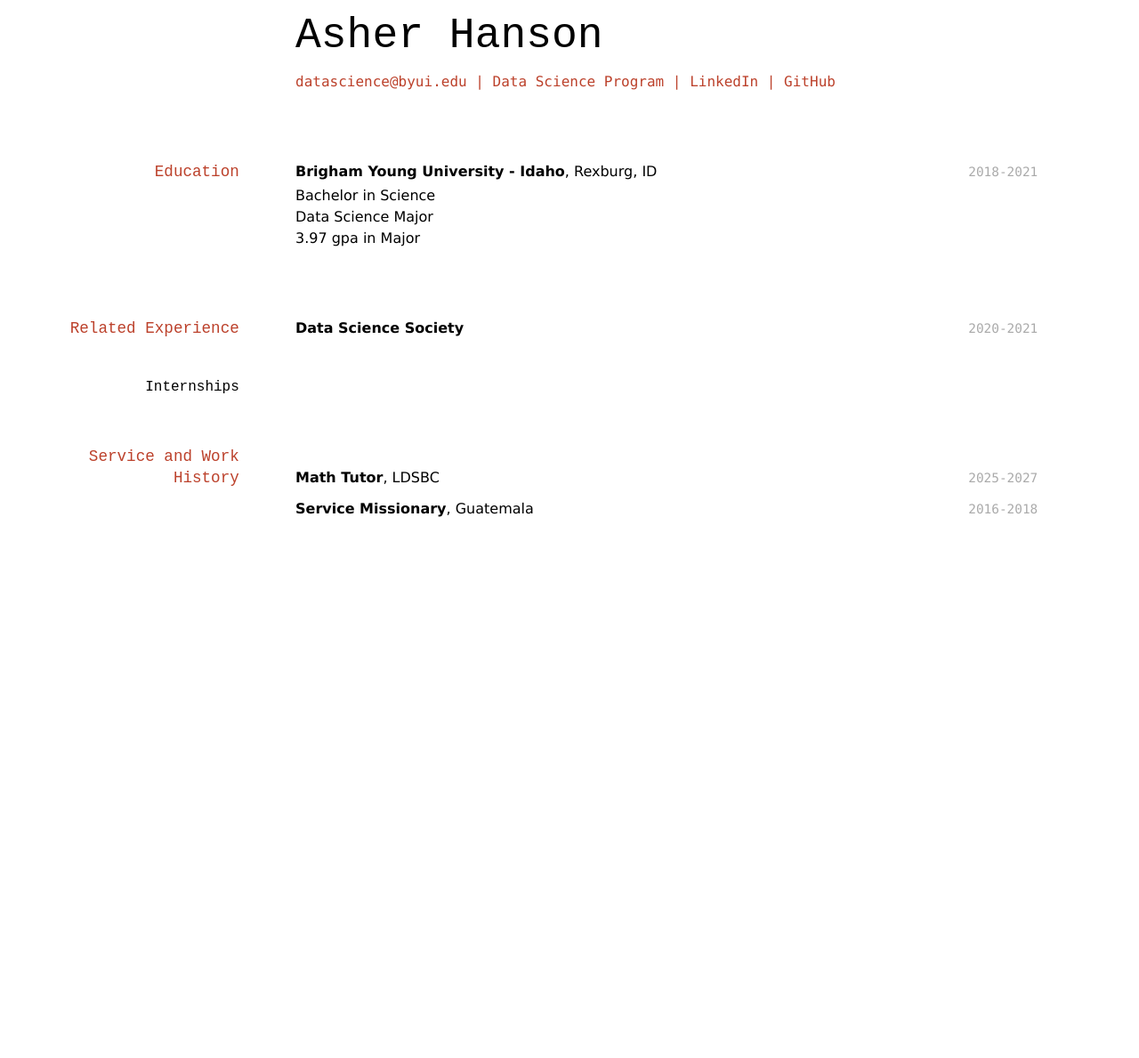
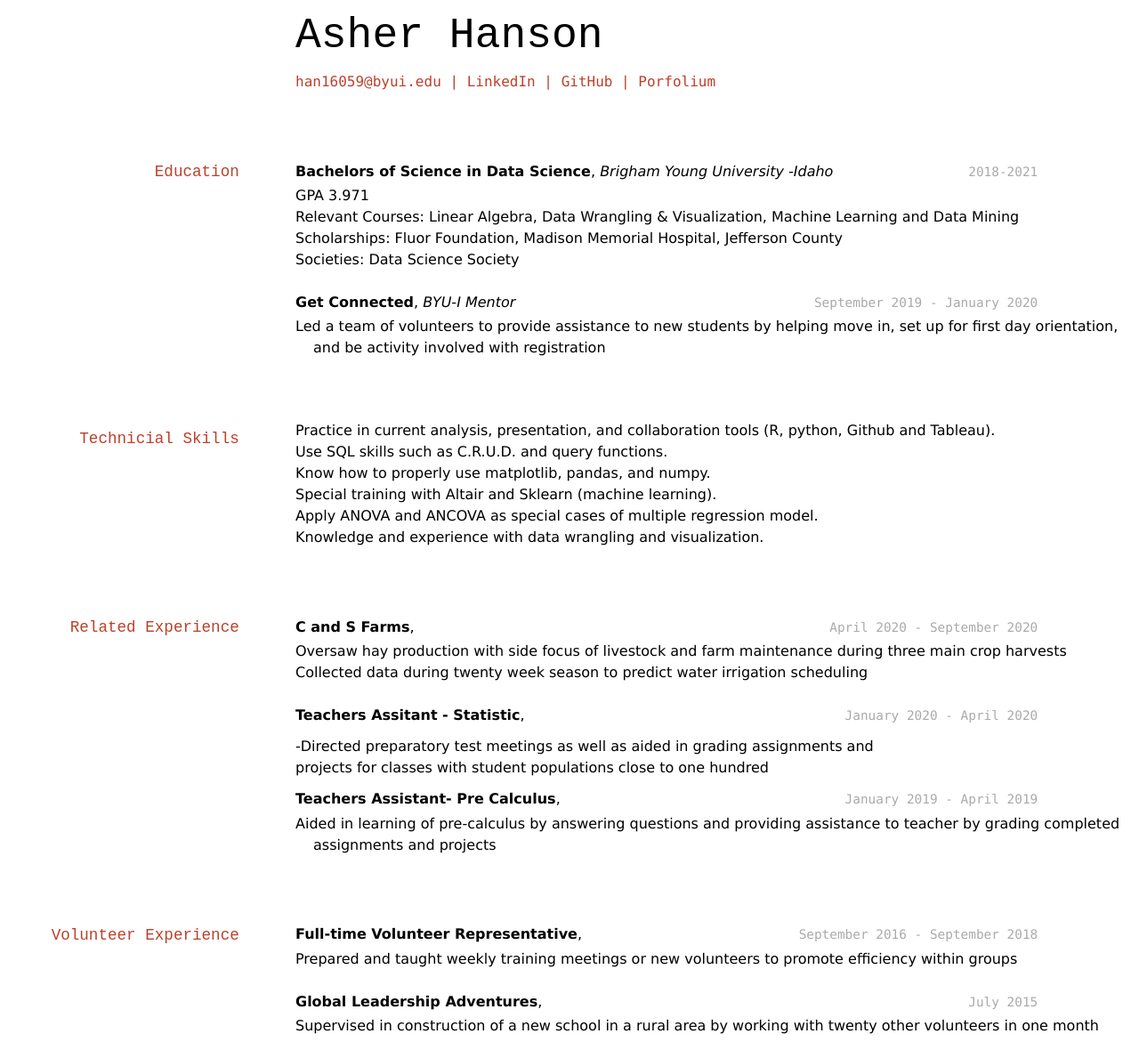
Before and after one commit to byuids-resumes/Hansona_resume, a Jekyll site: the page built from docs/index.md, in a window 1280 px wide. Shown: the whole page at 89% size. Built offline with Jekyll 4.4.1, drawn with Linux system fonts in a browser that asks for light colours; before the commit the page ends 900 px from its top, so only the background shows below that.

Commit message:
completed

```diff
--- a/docs/index.md
+++ b/docs/index.md
@@ -7,11 +7,10 @@ title: Asher Hanson's Resume
 
 
 <div id="webaddress">
-<a href="han16059@byui.edu">datascience@byui.edu</a>
-| <a href="https://byuidatascience.github.io/development.html">Data Science Program</a>
-| <a href="https://www.linkedin.com/in/asher-hanson5525
-">LinkedIn</a>
+<a href="han16059@byui.edu">han16059@byui.edu</a>
+| <a href="https://www.linkedin.com/in/asher-hanson5525">LinkedIn</a>
 | <a href="https://github.com/byuids-resumes">GitHub</a>
+| <a href="https://portfolium.com/AsherHanson">Porfolium</a>
 </div>
 
 <!-- https://www.monique.tech/the-art-of-markdown -->
@@ -19,28 +18,58 @@ title: Asher Hanson's Resume
 ## Education
 
 `2018-2021`
-__Brigham Young University - Idaho__, Rexburg, ID
+__Bachelors of Science in Data Science__,
+*Brigham Young University -Idaho*
 
-- Bachelor in Science
-- Data Science Major
-- 3.97 gpa in Major
+- GPA 3.971
+- Relevant Courses: Linear Algebra, Data Wrangling & Visualization, Machine Learning and Data Mining
+- Scholarships: Fluor Foundation, Madison Memorial Hospital, Jefferson County
+- Societies: Data Science Society
 
+`September 2019 - January 2020`
+__Get Connected__,
+*BYU-I Mentor*
+
+- Led a team of volunteers to provide assistance to new students by helping move in, set up for first day orientation, and be activity involved with registration
+
+## Technicial Skills
+
+- Practice in current analysis, presentation, and collaboration tools (R, python, Github and Tableau).
+- Use SQL skills such as C.R.U.D. and query functions.
+- Know how to properly use matplotlib, pandas, and numpy.
+- Special training with Altair and Sklearn (machine learning).
+- Apply ANOVA and ANCOVA as special cases of multiple regression model.
+- Knowledge and experience with data wrangling and visualization.
 
 ## Related Experience
 
-`2020-2021`
-__Data Science Society__
+`April 2020 - September 2020`
+__C and S Farms__,
 
-### Internships
+- Oversaw hay production with side focus of livestock and farm maintenance during three main crop harvests
+- Collected data during twenty week season to predict water irrigation scheduling
 
-## Service and Work History
+`January 2020 - April 2020`
+__Teachers Assitant - Statistic__,
 
-`2025-2027`
-__Math Tutor__, LDSBC
+-Directed preparatory test meetings as well as aided in grading assignments and projects for classes with student populations close to one hundred
 
+`January 2019 - April 2019`
+__Teachers Assistant- Pre Calculus__,
 
-`2016-2018`
-__Service Missionary__, Guatemala
+- Aided in learning of pre-calculus by answering questions and providing assistance to teacher by grading completed assignments and projects
+
+## Volunteer Experience
+
+`September 2016 - September 2018`
+__Full-time Volunteer Representative__,
+
+- Prepared and taught weekly training meetings or new volunteers to promote efficiency within groups
+
+`July 2015`
+__Global Leadership Adventures__,
+
+- Supervised in construction of a new school in a rural area by working with twenty other volunteers in one month
 
 
 
```
